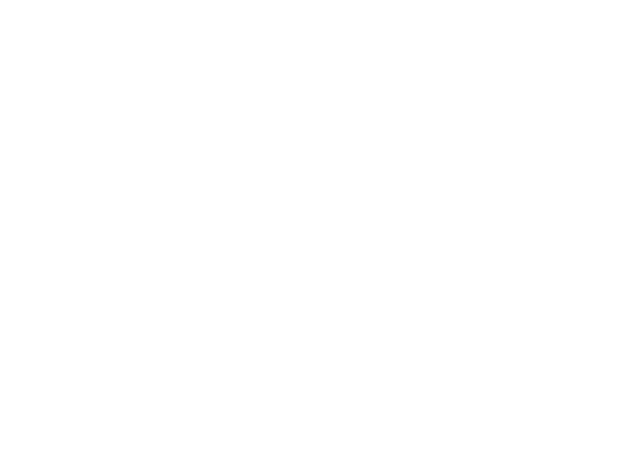
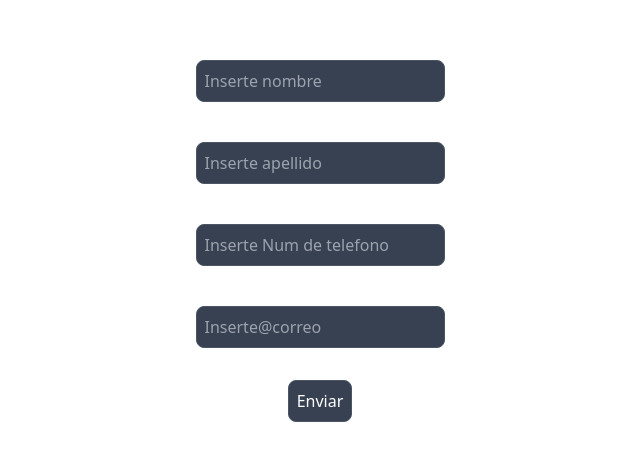
Before and after one commit to Vask3h/agendaNuxt, a Nuxt app: page /add-Contact in a window 1280 px wide. Before the commit this address had no page. Shown: the part 163-624 px from the top of the page, without its empty margins (320-960 px from the left). Built offline with nearby package versions, Linux system fonts and the light colour scheme.

Commit message:
boton flotante

```diff
--- a/components/Generic/button.vue
+++ b/components/Generic/button.vue
@@ -2,13 +2,20 @@
 
    <div class="flex justify-center aling-center p-5">
     <button class="text-white bg-gray-700 placeholder-gray border border-solid outline-none focus-within:border-blue-500 border-gray-600 rounded-lg p-2">
-       Ejemplo
+       {{ textButton }}
     </button>
 </div>
 </template>
 
 <script>
     export default{
-        name: "templateButton",
+        name: 'templateButton',
+        props:{
+            textButton:{
+                type: String,
+                default:"",
+                required: true
+        }
     }
+}
 </script>
--- a/components/Generic/nameIcon.vue
+++ b/components/Generic/nameIcon.vue
@@ -1,7 +1,7 @@
 <template>
     <div class="flex justify-center ">
         <div class="rounded-full text-white bg-gray-700 placeholder-gray border border-solid outline-none focus-within:border-blue-500 border-gray-600 p-2 pl-4 pr-4"> <!-- imagen nombre-->
-            A
+            Foto
         </div>
     </div>
 </template>
--- a/pages/addContact.vue
+++ b/pages/add-Contact.vue
@@ -13,7 +13,7 @@
         <GenericInput
             textLabel="Telefono"
             typeInput="number"
-            textPlaceholder="Inserte numero de telefono"
+            textPlaceholder="Inserte Num de telefono"
             v-model="phoneNum"
         />
          <GenericInput
@@ -21,7 +21,12 @@
             textPlaceholder="Inserte@correo"
             v-model="email"
         />
-        <GenericButton @click="submitForm"/>
+        <NuxtLink to="/" class="pagePrincipal">
+            <GenericButton
+                @click="submitForm"
+                textButton="Enviar"
+            />
+        </NuxtLink>
     </div>
 </template>
 
--- a/pages/index.vue
+++ b/pages/index.vue
@@ -13,8 +13,11 @@
             acciones
         </div>
     </div>
-        <div class="flex flex-row-reverse items-end bg-black">
-            <button class="rounded-full text-white bg-gray-700 placeholder-gray border border-solid outline-none focus-within:border-blue-500 border-gray-600 p-2 pl-4 pr-4">+</button>
+        <div class="flex flex-row-reverse items-end fixed top-3/4 right-4" >
+            <NuxtLink to="add-contact" class="link">
+                <button class="text-6xl h-20 w-20 rounded-full text-white bg-gray-700 placeholder-gray border border-solid outline-none focus-within:border-blue-500 border-gray-600 p-2 pl-4 pr-4 hover:bg-blue-600 font-bold shadow-lg">
+                +
+                </button>
+            </NuxtLink>
         </div>
-
 </template>
```
